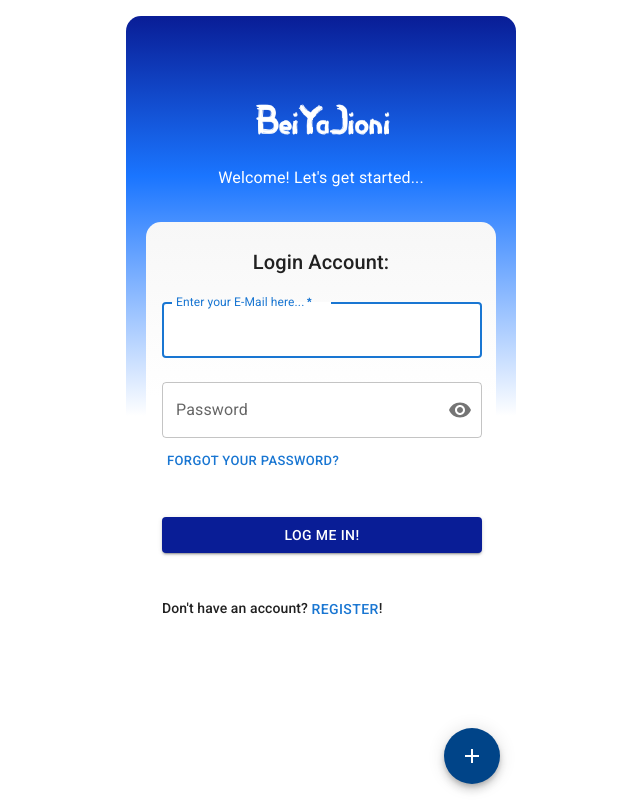
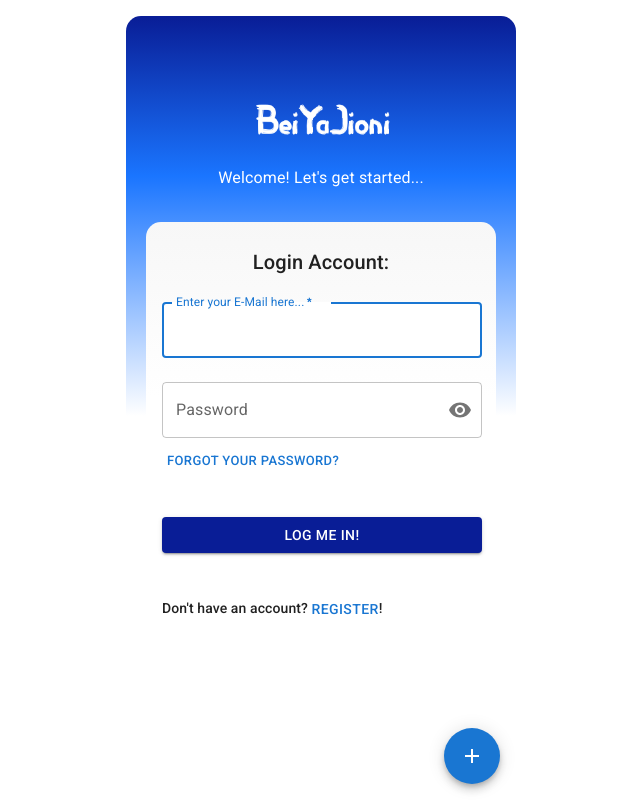
Before and after one commit to Santanderrrrrrr/taoApplication, a React (Create React App) app: page /login in a window 1280 px wide. Shown: the whole page, without its empty margins (319-959 px from the left). Built offline with nearby package versions, Linux system fonts and the light colour scheme; sample sign-in values are in the browser's storage.

Commit message:
added navigation functionality to the speedDial and changed the "me" button to the user profile picture

```diff
--- a/src/components/navTool/PlaygroundSpeedDial.tsx
+++ b/src/components/navTool/PlaygroundSpeedDial.tsx
@@ -1,28 +1,16 @@
 import * as React from 'react';
 import { styled } from '@mui/material/styles';
+import { Link } from "react-router-dom"
 import Box from '@mui/material/Box';
-
+import { useAppContext } from "../../context/appContext"
 import SpeedDial, { SpeedDialProps } from '@mui/material/SpeedDial';
 import SpeedDialIcon from '@mui/material/SpeedDialIcon';
 import SpeedDialAction from '@mui/material/SpeedDialAction';
 import { Settings, Save, AddAPhoto, Search, Storefront } from '@mui/icons-material';
+import './psd.css'
 
 
 const StyledSpeedDial = styled(SpeedDial)(({ theme }) => ({
-    // components: {
-    //     // Name of the component
-    //     MuiSpeedDial: {
-    //         styleOverrides: {
-    //             // Name of the slot
-    //             fab: {
-    //               // Some CSS
-    //               backgroundColor: 'gold',
-    //               color: 'blue'
-    //             },
-    //           },
-    //     },
-    // },
-
     position: 'absolute',
     bottom: 16,
     right:16,
@@ -31,19 +19,34 @@ const StyledSpeedDial = styled(SpeedDial)(({ theme }) => ({
     right: theme.spacing(2),
   },
   '&.MuiSpeedDial-fab':{
-    backgroundColor: "#048",
+    backgroundColor: "red",
   }
 }));
 
+const links = [
+    '/profile', '/profile', '/new', '/profile', '/profile'
+]
+
+
+
+export default function PlaygroundSpeedDial() {
+
+    const { currentUser } = useAppContext()
+
     const actions = [
         { icon: <Settings sx={{color:'#048'}}/>, name: 'Settings' },
-  { icon: 'me', name: 'Profile' },
-  { icon: <AddAPhoto sx={{color:'#048'}}/>, name: 'New' },
+        { icon: <Link to={`${links[1]}`}>
+            <div className="speedDialProfilePic">
+                <img className="sdProfilePicImg" src={`${currentUser.picture}`}/>
+            </div>
+        </Link>, name: 'Profile' },
+        { icon: <Link to={`${links[2]}`}><AddAPhoto sx={{color:'#048'}}/></Link>, name: 'New' },
         { icon: <Search sx={{color:'#048'}}/>, name: 'Search' },
         { icon: <Storefront sx={{color:'#048'}}/>, name: 'Home' },
     ];
 
-export default function PlaygroundSpeedDial() {
+
+
 
   return (
     <Box sx={{
@@ -66,18 +69,15 @@ export default function PlaygroundSpeedDial() {
           hidden={false}
           icon={<SpeedDialIcon />}
           direction={"left"}
-          FabProps={{
-            sx:{
-                backgroundColor: "#048"
-            }
-          }}
         >
-          {actions.map((action) => (
+          {actions.map((action, index) => (
+
                 <SpeedDialAction
                 key={action.name}
                 icon={action.icon}
                 tooltipTitle={action.name}
                 />
+
           ))}
         </StyledSpeedDial>
       </Box>
--- /dev/null
+++ b/src/components/navTool/psd.css
@@ -0,0 +1,11 @@
+.speedDialProfilePic{
+    height: 40px;
+    width: 40px;
+    border-radius: 50%;
+}
+
+.sdProfilePicImg{
+    object-fit: cover;
+    max-width: 100%;
+    border-radius: 50%;
+}
--- a/src/components/profile/css/profile.css
+++ b/src/components/profile/css/profile.css
@@ -51,9 +51,7 @@
     margin-top: -75px;
 }
 
-.profilePicture__container {
-    /* width: 50%; */
-}
+
 
 .profByjLogo{
     margin-left: -70%;
@@ -74,11 +72,7 @@
     height: 100px;
 }
 
-.userDeets{
-    /* display: inline-block;
-    width: 150px; */
 
-}
 .followers, .names{
 
     display: flex;
--- a/src/index.tsx
+++ b/src/index.tsx
@@ -2,6 +2,9 @@ import React from 'react';
 import ReactDOM from 'react-dom/client';
 import App from './App';
 import { AppProvider } from './context/appContext'
+
+
+
 
 const root = ReactDOM.createRoot(
   document.getElementById('root') as HTMLElement
```
Lines whose indentation alone changed are shown as unchanged.
